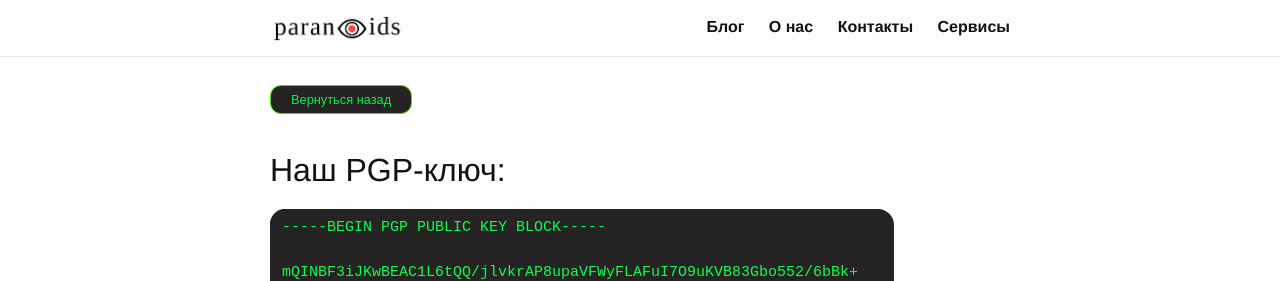
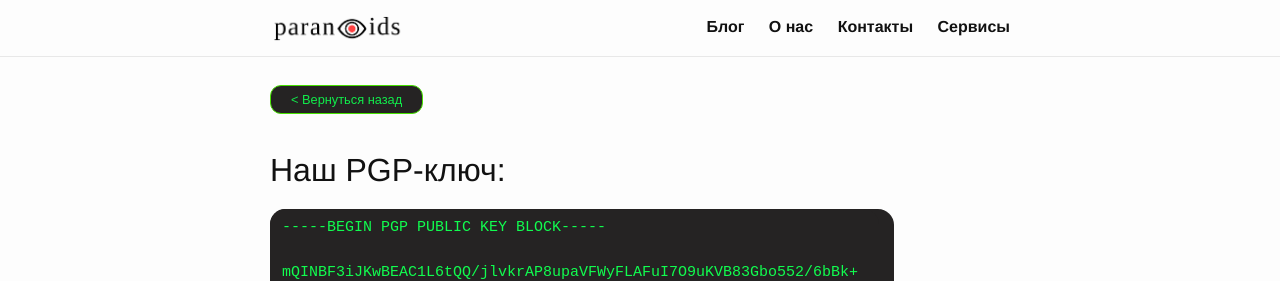
Before and after one commit to 2b7E1n6D0e5R7/2b7E1n6D0e5R7.github.io, a Jekyll site: the page built from _pages/pgp.md, in a window 1280 px wide. Shown: the top 281 px of the page. Built offline with Jekyll 4.4.1, drawn with Linux system fonts in a browser that asks for light colours.

Commit message:
Update pgp.md

````diff
--- a/_pages/pgp.md
+++ b/_pages/pgp.md
@@ -3,8 +3,7 @@ layout: default
 title: PGP
 permalink: /pgp/
 ---
-<a href="/сontact" class="glo_a">Вернуться назад</a>
-
+<a href="/сontact" class="glo_a">< Вернуться назад</a>
 # Наш PGP-ключ:
 
 ```html
@@ -120,6 +119,4 @@ udp8hA1kZUNFgON0CXNnwdaWgB1Y5v5DVZGzldcONYmdqenGn55m0rIf8klP9lHB
 </p>
 <button class="glo" id="copy">Копировать адрес</button>
 
-
-
 Если вы не знаете, как шифровать сообщение таким ключом - читайте нашу [статью](/what-is-gpg-pgp-encryption)!
````
